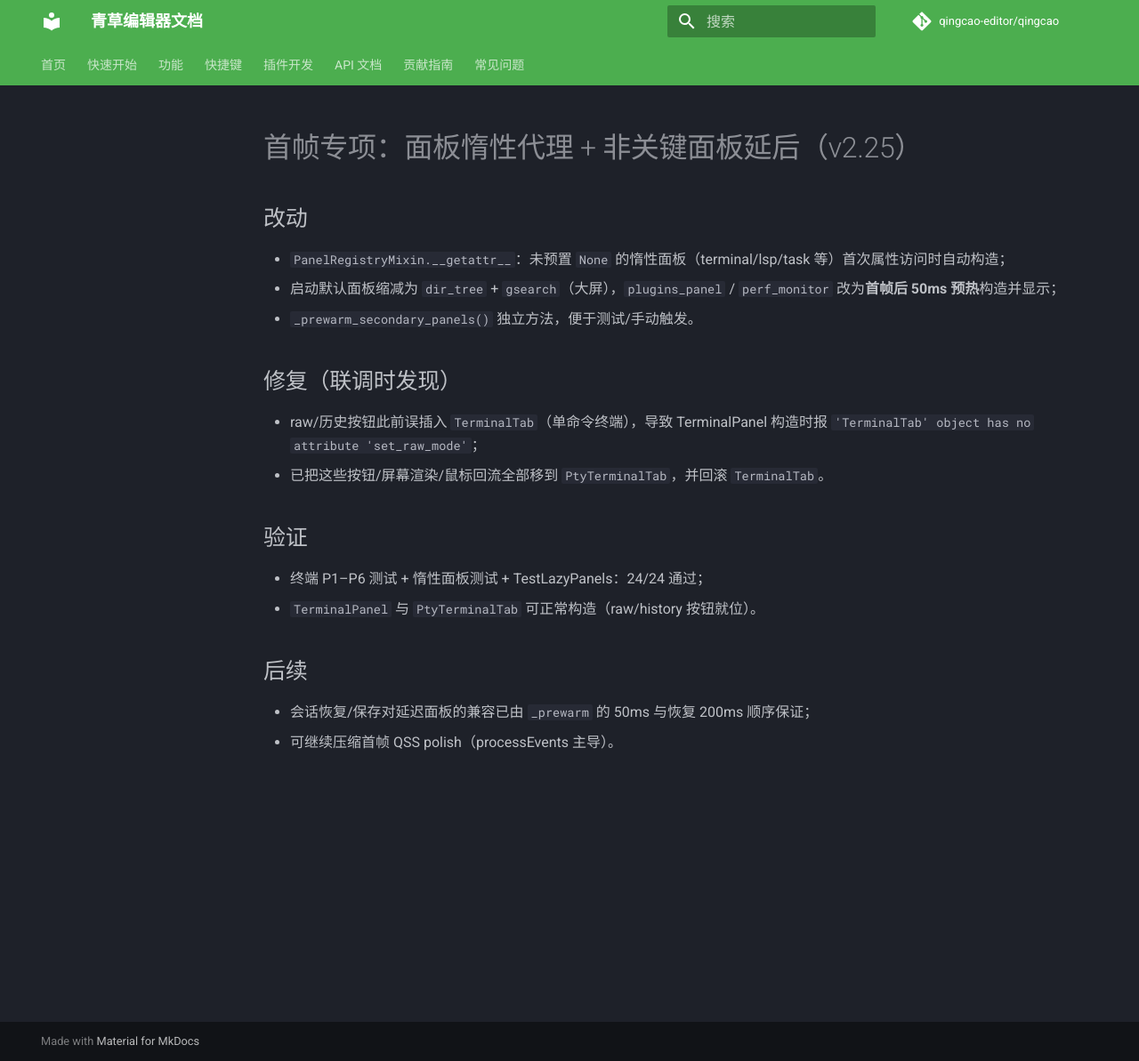
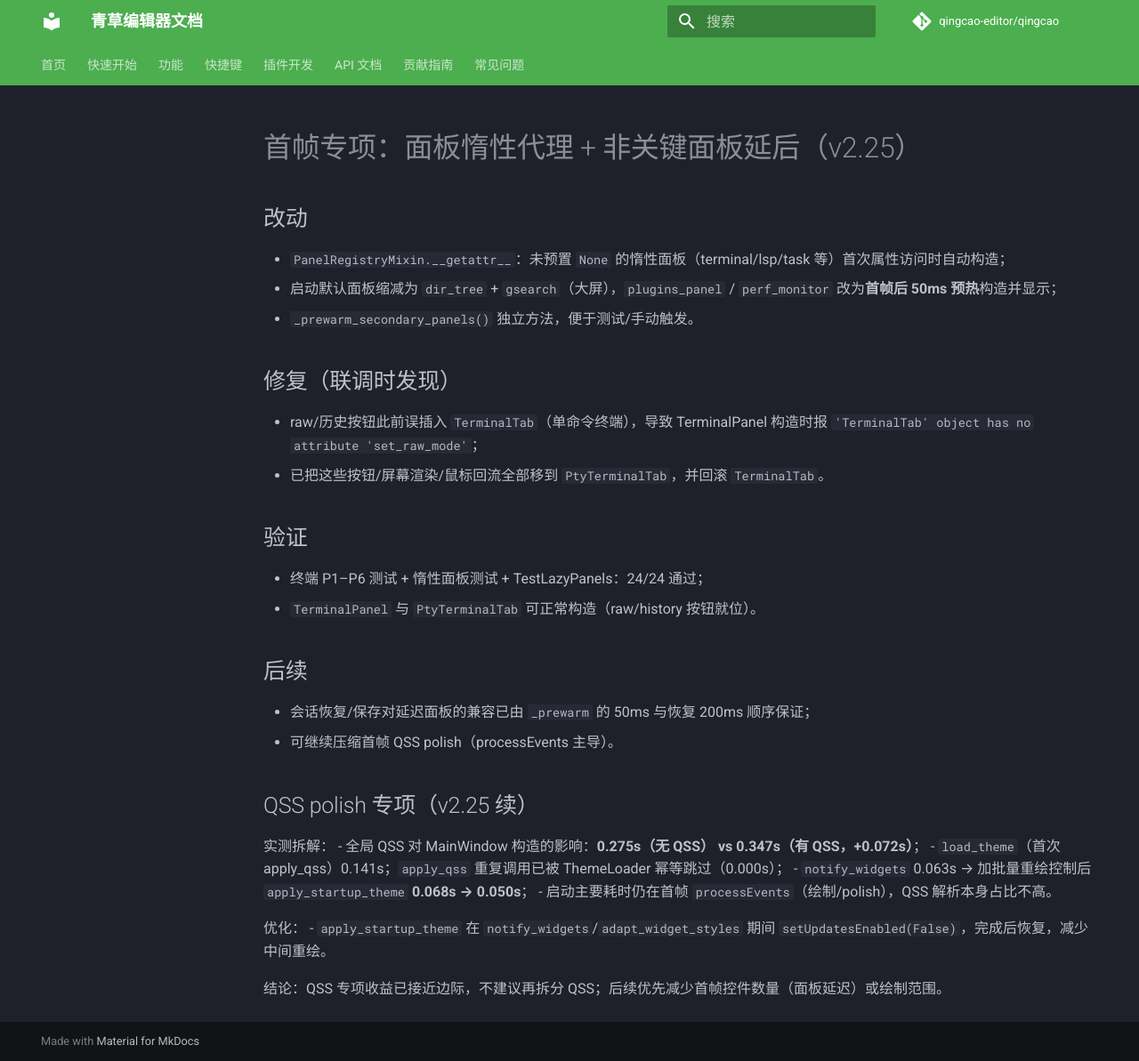
Before and after one commit to TomJerryGit/qingcao, an MkDocs documentation site: the page built from docs/perf_first_frame.md, in a window 1280 px wide and 1193 px high. Shown: the whole window at 89% size. Built offline with MkDocs 1.6.1 and Material for MkDocs 9.7.7, drawn with Linux system fonts in a browser that asks for light colours; comment, search, counter and statistics services are not loaded.

Commit message:
perf: QSS 专项——主题批量适配关闭重绘（startup_theme 0.05s）

```diff
--- a/docs/perf_first_frame.md
+++ b/docs/perf_first_frame.md
@@ -17,3 +17,16 @@
 ## 后续
 - 会话恢复/保存对延迟面板的兼容已由 `_prewarm` 的 50ms 与恢复 200ms 顺序保证；
 - 可继续压缩首帧 QSS polish（processEvents 主导）。
+
+## QSS polish 专项（v2.25 续）
+
+实测拆解：
+- 全局 QSS 对 MainWindow 构造的影响：**0.275s（无 QSS） vs 0.347s（有 QSS，+0.072s）**；
+- `load_theme`（首次 apply_qss）0.141s；`apply_qss` 重复调用已被 ThemeLoader 幂等跳过（0.000s）；
+- `notify_widgets` 0.063s → 加批量重绘控制后 `apply_startup_theme` **0.068s → 0.050s**；
+- 启动主要耗时仍在首帧 `processEvents`（绘制/polish），QSS 解析本身占比不高。
+
+优化：
+- `apply_startup_theme` 在 `notify_widgets`/`adapt_widget_styles` 期间 `setUpdatesEnabled(False)`，完成后恢复，减少中间重绘。
+
+结论：QSS 专项收益已接近边际，不建议再拆分 QSS；后续优先减少首帧控件数量（面板延迟）或绘制范围。
```
Also changed, not shown: CHANGELOG.md (+5 -0 lines), 1 other file.
